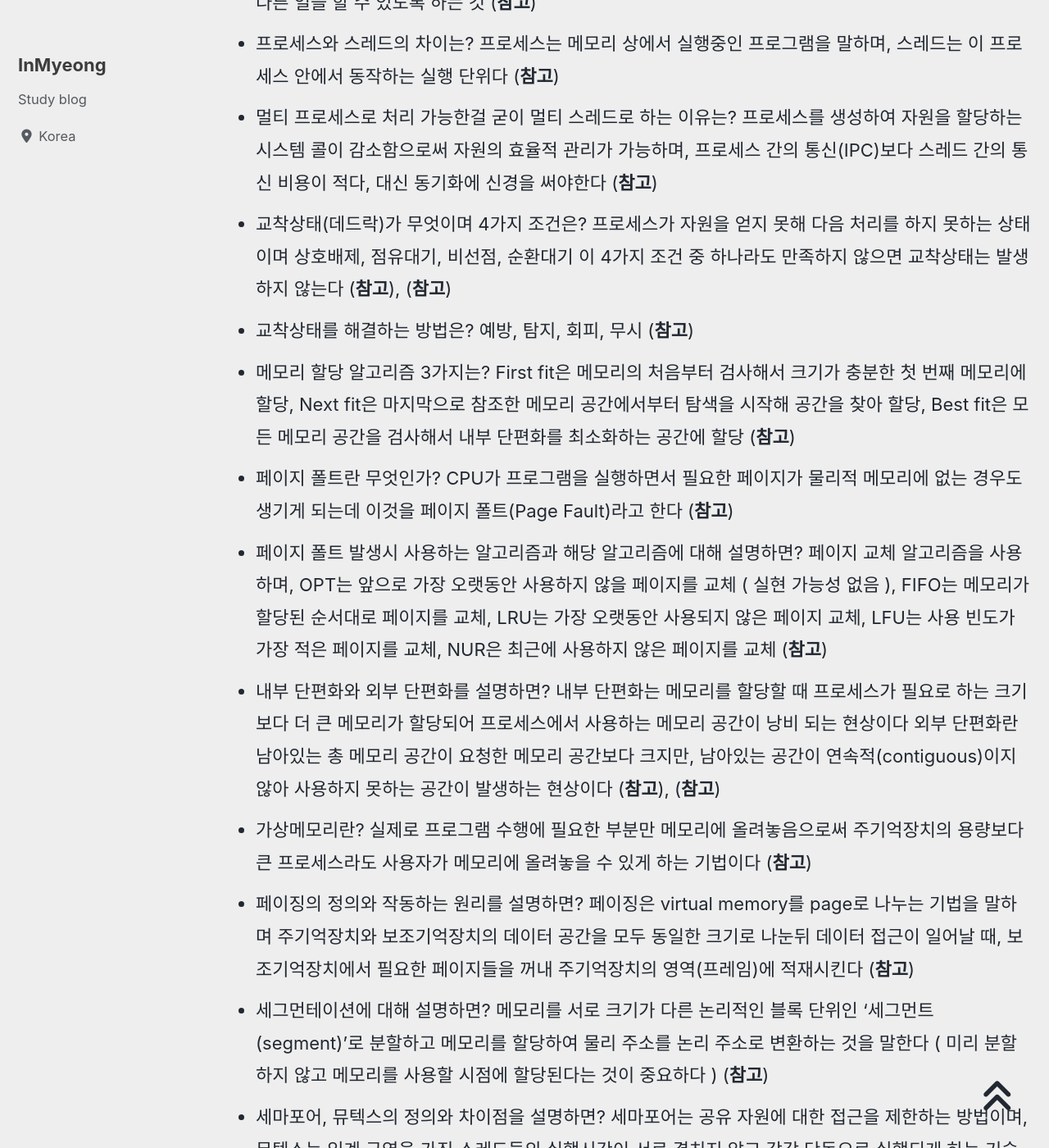
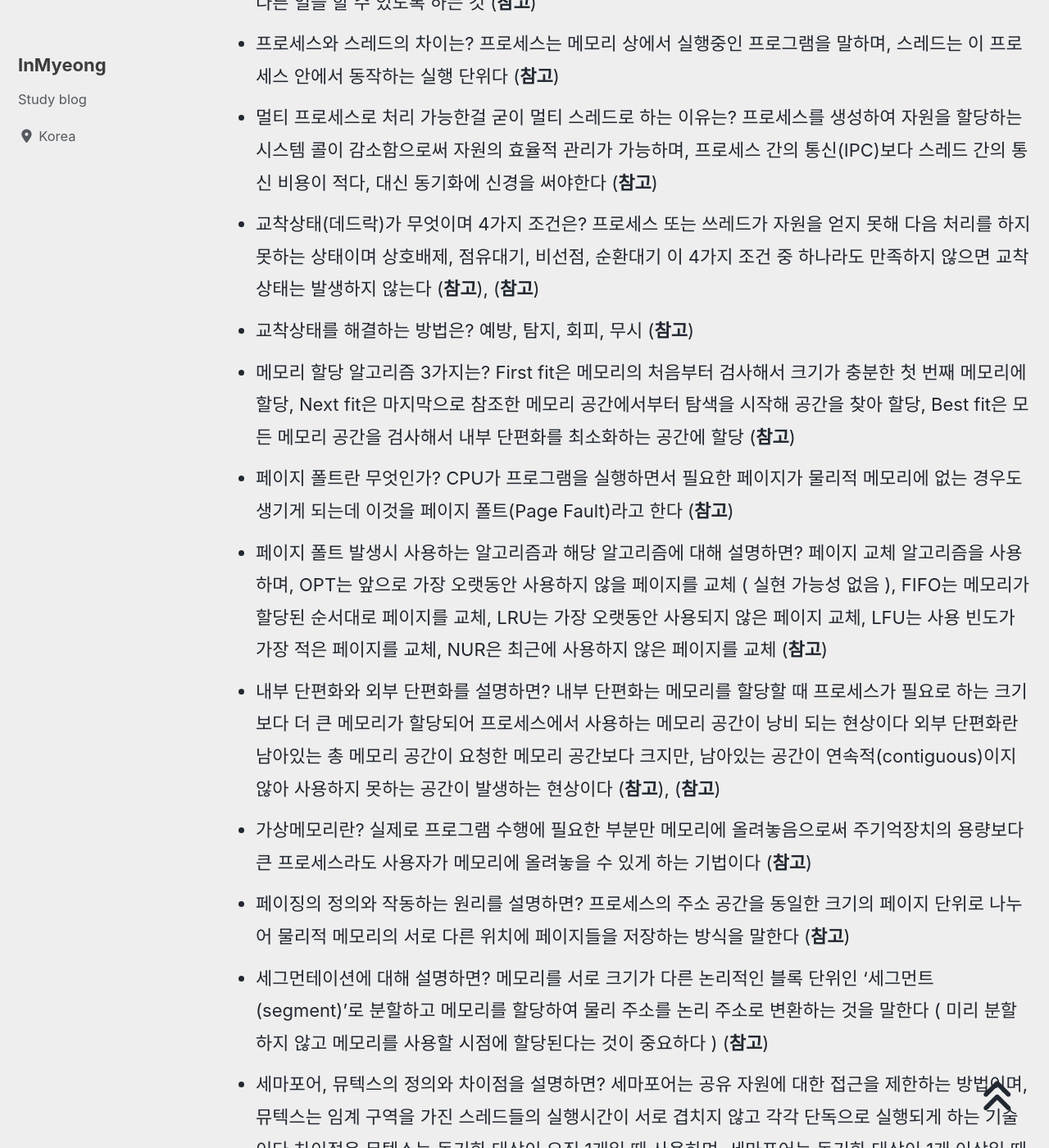
Before and after one commit to devMyeong/devMyeong.github.io, a Jekyll site: the page built from _posts/cs/2022-09-05-블로그-면접준비.md, in a window 1280 px wide and 1400 px high, scrolled down 22594 px. Shown: the whole window at 82% size. Built offline with Jekyll 4.4.1, drawn with Linux system fonts in a browser that asks for light colours; cached includes are drawn as plain includes; nearby versions of some CDN libraries; some web fonts are replaced; comment, search, counter and statistics services are not loaded.

Commit message:
Chore : 여러가지 수정

```diff
--- a/_posts/cs/2022-09-05-블로그-면접준비.md
+++ b/_posts/cs/2022-09-05-블로그-면접준비.md
@@ -208,14 +208,14 @@ last_modified_at: 2022-10-30
 - 블로킹(blocking) vs 논블로킹(non-blocking)에 대해서 설명하면? blocking은 A 함수가 B 함수를 호출 할 때, B 함수가 자신의 작업이 종료되기 전까지 A 함수에게 제어권을 돌려주지 않는 것 non-blocking은 A 함수가 B 함수를 호출 할 때, B 함수가 제어권을 바로 A 함수에게 넘겨주면서, A 함수가 다른 일을 할 수 있도록 하는 것 ([**참고**](https://jh-7.tistory.com/25))
 - 프로세스와 스레드의 차이는? 프로세스는 메모리 상에서 실행중인 프로그램을 말하며, 스레드는 이 프로세스 안에서 동작하는 실행 단위다 ([**참고**](https://github.com/gyoogle/tech-interview-for-developer/blob/master/Interview/Interview%20List.md#%EC%96%B8%EC%96%B4))
 - 멀티 프로세스로 처리 가능한걸 굳이 멀티 스레드로 하는 이유는? 프로세스를 생성하여 자원을 할당하는 시스템 콜이 감소함으로써 자원의 효율적 관리가 가능하며, 프로세스 간의 통신(IPC)보다 스레드 간의 통신 비용이 적다, 대신 동기화에 신경을 써야한다 ([**참고**](https://github.com/gyoogle/tech-interview-for-developer/blob/master/Interview/Interview%20List.md#%EC%96%B8%EC%96%B4))
-- 교착상태(데드락)가 무엇이며 4가지 조건은? 프로세스가 자원을 얻지 못해 다음 처리를 하지 못하는 상태이며 상호배제, 점유대기, 비선점, 순환대기 이 4가지 조건 중 하나라도 만족하지 않으면 교착상태는 발생하지 않는다 ([**참고**](https://github.com/gyoogle/tech-interview-for-developer/blob/master/Interview/Interview%20List.md#%EC%96%B8%EC%96%B4)), ([**참고**](https://velog.io/@dl_edge/%EC%9A%B4%EC%98%81%EC%B2%B4%EC%A0%9C-%EA%B5%90%EC%B0%A9%EC%83%81%ED%83%9C-4%EA%B0%80%EC%A7%80-%EC%A1%B0%EA%B1%B4))
+- 교착상태(데드락)가 무엇이며 4가지 조건은? 프로세스 또는 쓰레드가 자원을 얻지 못해 다음 처리를 하지 못하는 상태이며 상호배제, 점유대기, 비선점, 순환대기 이 4가지 조건 중 하나라도 만족하지 않으면 교착상태는 발생하지 않는다 ([**참고**](https://github.com/gyoogle/tech-interview-for-developer/blob/master/Interview/Interview%20List.md#%EC%96%B8%EC%96%B4)), ([**참고**](https://velog.io/@dl_edge/%EC%9A%B4%EC%98%81%EC%B2%B4%EC%A0%9C-%EA%B5%90%EC%B0%A9%EC%83%81%ED%83%9C-4%EA%B0%80%EC%A7%80-%EC%A1%B0%EA%B1%B4))
 - 교착상태를 해결하는 방법은? 예방, 탐지, 회피, 무시 ([**참고**](https://hoyeonkim795.github.io/posts/%EA%B5%90%EC%B0%A9%EC%83%81%ED%83%9C%ED%95%B4%EA%B2%B0%EB%B0%A9%EB%B2%95/))
 - 메모리 할당 알고리즘 3가지는? First fit은 메모리의 처음부터 검사해서 크기가 충분한 첫 번째 메모리에 할당, Next fit은 마지막으로 참조한 메모리 공간에서부터 탐색을 시작해 공간을 찾아 할당, Best fit은 모든 메모리 공간을 검사해서 내부 단편화를 최소화하는 공간에 할당 ([**참고**](https://github.com/gyoogle/tech-interview-for-developer/blob/master/Interview/Interview%20List.md#%EC%96%B8%EC%96%B4))
 - 페이지 폴트란 무엇인가? CPU가 프로그램을 실행하면서 필요한 페이지가 물리적 메모리에 없는 경우도 생기게 되는데 이것을 페이지 폴트(Page Fault)라고 한다 ([**참고**](https://velog.io/@jiseong/OS-%EA%B0%80%EC%83%81%EB%A9%94%EB%AA%A8%EB%A6%AC%EC%99%80-%ED%8E%98%EC%9D%B4%EC%A7%80%ED%8F%B4%ED%8A%B8-gyq8tftz))
 - 페이지 폴트 발생시 사용하는 알고리즘과 해당 알고리즘에 대해 설명하면? 페이지 교체 알고리즘을 사용하며, OPT는 앞으로 가장 오랫동안 사용하지 않을 페이지를 교체 ( 실현 가능성 없음 ), FIFO는 메모리가 할당된 순서대로 페이지를 교체, LRU는 가장 오랫동안 사용되지 않은 페이지 교체, LFU는 사용 빈도가 가장 적은 페이지를 교체, NUR은 최근에 사용하지 않은 페이지를 교체 ([**참고**](https://velog.io/@jiseong/OS-%EA%B0%80%EC%83%81%EB%A9%94%EB%AA%A8%EB%A6%AC%EC%99%80-%ED%8E%98%EC%9D%B4%EC%A7%80%ED%8F%B4%ED%8A%B8-gyq8tftz))
 - 내부 단편화와 외부 단편화를 설명하면? 내부 단편화는 메모리를 할당할 때 프로세스가 필요로 하는 크기보다 더 큰 메모리가 할당되어 프로세스에서 사용하는 메모리 공간이 낭비 되는 현상이다 외부 단편화란 남아있는 총 메모리 공간이 요청한 메모리 공간보다 크지만, 남아있는 공간이 연속적(contiguous)이지 않아 사용하지 못하는 공간이 발생하는 현상이다 ([**참고**](https://junghyun100.github.io/%EB%A9%94%EB%AA%A8%EB%A6%AC%EB%8B%A8%ED%8E%B8%ED%99%94/)), ([**참고**](https://code-lab1.tistory.com/54))
 - 가상메모리란? 실제로 프로그램 수행에 필요한 부분만 메모리에 올려놓음으로써 주기억장치의 용량보다 큰 프로세스라도 사용자가 메모리에 올려놓을 수 있게 하는 기법이다 ([**참고**](https://luv-n-interest.tistory.com/1005))
-- 페이징의 정의와 작동하는 원리를 설명하면? 페이징은 virtual memory를 page로 나누는 기법을 말하며 주기억장치와 보조기억장치의 데이터 공간을 모두 동일한 크기로 나눈뒤 데이터 접근이 일어날 때, 보조기억장치에서 필요한 페이지들을 꺼내 주기억장치의 영역(프레임)에 적재시킨다 ([**참고**](https://velog.io/@dd9s2/%EC%9A%B4%EC%98%81%EC%B2%B4%EC%A0%9C-%EA%B0%80%EC%83%81-%EA%B8%B0%EC%96%B5-%EC%9E%A5%EC%B9%98%EC%99%80-%ED%8E%98%EC%9D%B4%EC%A7%95-%EC%84%B8%EA%B7%B8%EB%A9%98%ED%85%8C%EC%9D%B4%EC%85%98-Virtual-Memory-Paging-Segmentation))
+- 페이징의 정의와 작동하는 원리를 설명하면? 프로세스의 주소 공간을 동일한 크기의 페이지 단위로 나누어 물리적 메모리의 서로 다른 위치에 페이지들을 저장하는 방식을 말한다 ([**참고**](https://zangzangs.tistory.com/134))
 - 세그먼테이션에 대해 설명하면? 메모리를 서로 크기가 다른 논리적인 블록 단위인 '세그먼트(segment)'로 분할하고 메모리를 할당하여 물리 주소를 논리 주소로 변환하는 것을 말한다 ( 미리 분할하지 않고 메모리를 사용할 시점에 할당된다는 것이 중요하다 ) ([**참고**](https://plummmm.tistory.com/356))
 - 세마포어, 뮤텍스의 정의와 차이점을 설명하면? 세마포어는 공유 자원에 대한 접근을 제한하는 방법이며, 뮤텍스는 임계 구역을 가진 스레드들의 실행시간이 서로 겹치지 않고 각각 단독으로 실행되게 하는 기술이다 차이점은 뮤텍스는 동기화 대상이 오직 1개일 때 사용하며, 세마포어는 동기화 대상이 1개 이상일 때 사용한다 ([**참고**](https://gyoogle.dev/blog/computer-science/operating-system/Semaphore%20&%20Mutex.html)), ([**참고**](https://heeonii.tistory.com/14))
 - 사용자 수준 스레드의 정의와 장단점을 설명하면? 사용자 스레드는 커널 영역의 상위에서 지원되며 일반적으로 사용자 레벨의 라이브러리를 통해 구현된다 라이브러리는 스레드의 생성 및 스케줄링 등에 관한 관리 기능을 제공한다 장점은 스케줄링과 동기화를 위해 System Call(커널 호출) 하지 않기 때문에 오버헤드 적다는 것이고(Context Switching을 프로세스 내부에서 진행하면 됨) 단점은 하나의 스레드가 System Call(커널 호출)하면 해당 프로세스 내 모든 스레드가 중단된다는 것이다 ([**참고**](https://kspsd.tistory.com/50))
```
Also changed, not shown: _posts/codingTest/2022-09-25-백준.md (+2 -3 lines).
